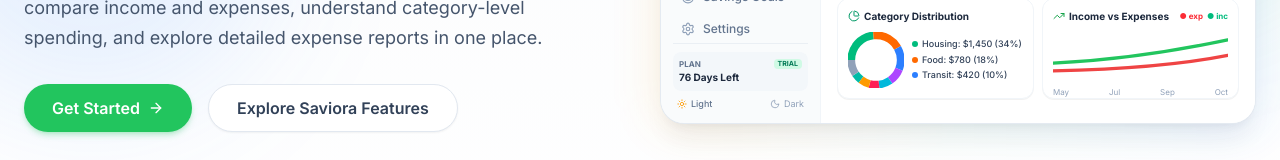
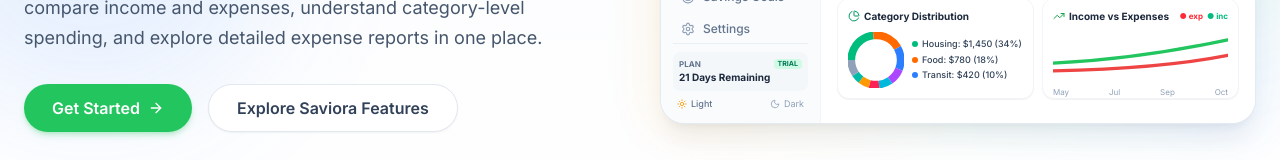
Before and after one commit to nishans9665/saviora_saas_website, a Next.js app: page /financial-analytics in a window 1280 px wide. Shown: the part 465-625 px from the top of the page. Built offline with nearby package versions, Linux system fonts and the light colour scheme.

Commit message:
feat: add AnalyticsHero component for financial analytics page

```diff
--- a/src/components/financial-analytics/AnalyticsHero.tsx
+++ b/src/components/financial-analytics/AnalyticsHero.tsx
@@ -177,7 +177,7 @@ export function AnalyticsHero() {
                         <span>Plan</span>
                         <span className="bg-emerald-100 text-emerald-700 px-1 py-0.2 rounded text-[7px]">Trial</span>
                       </div>
-                      <div className="text-[10px] font-bold text-slate-800">76 Days Left</div>
+                      <div className="text-[10px] font-bold text-slate-800">21 Days Remaining</div>
                     </div>
                     <div className="flex items-center justify-between text-[9px] text-slate-500 px-1">
                       <span className="flex items-center gap-1 font-medium"><Sun className="w-2.5 h-2.5 text-amber-500" /> Light</span>
```
